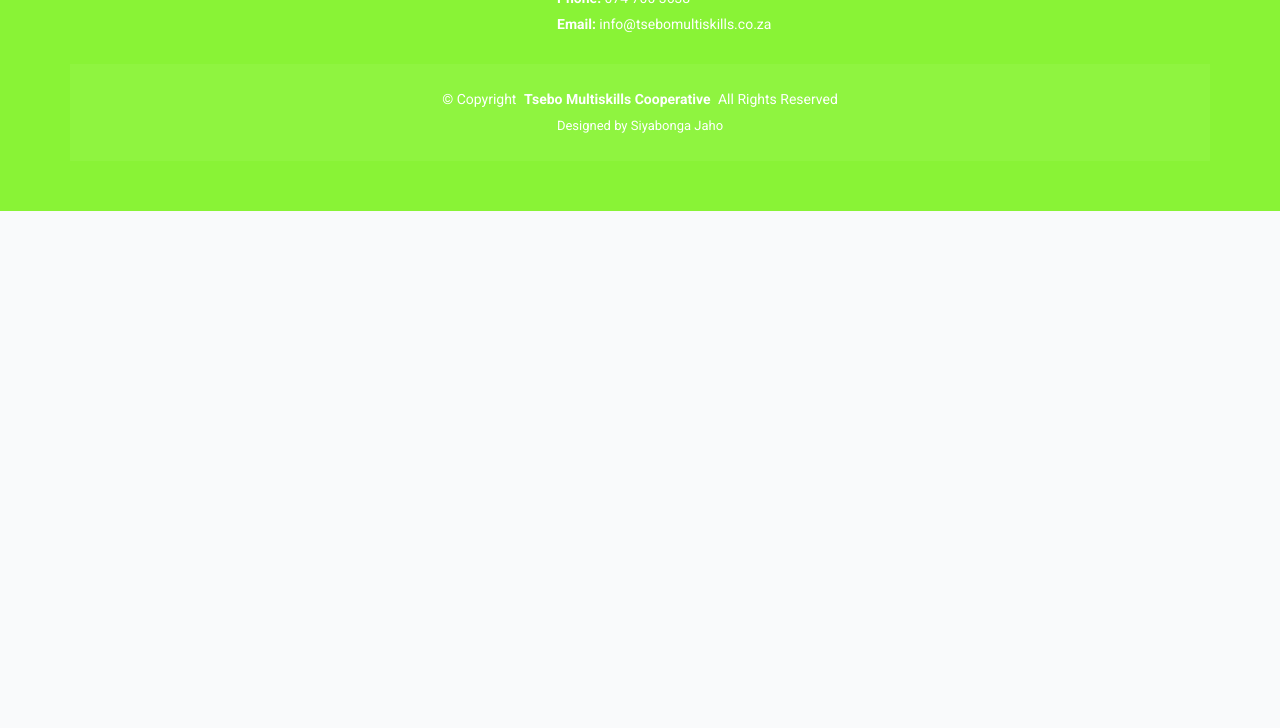
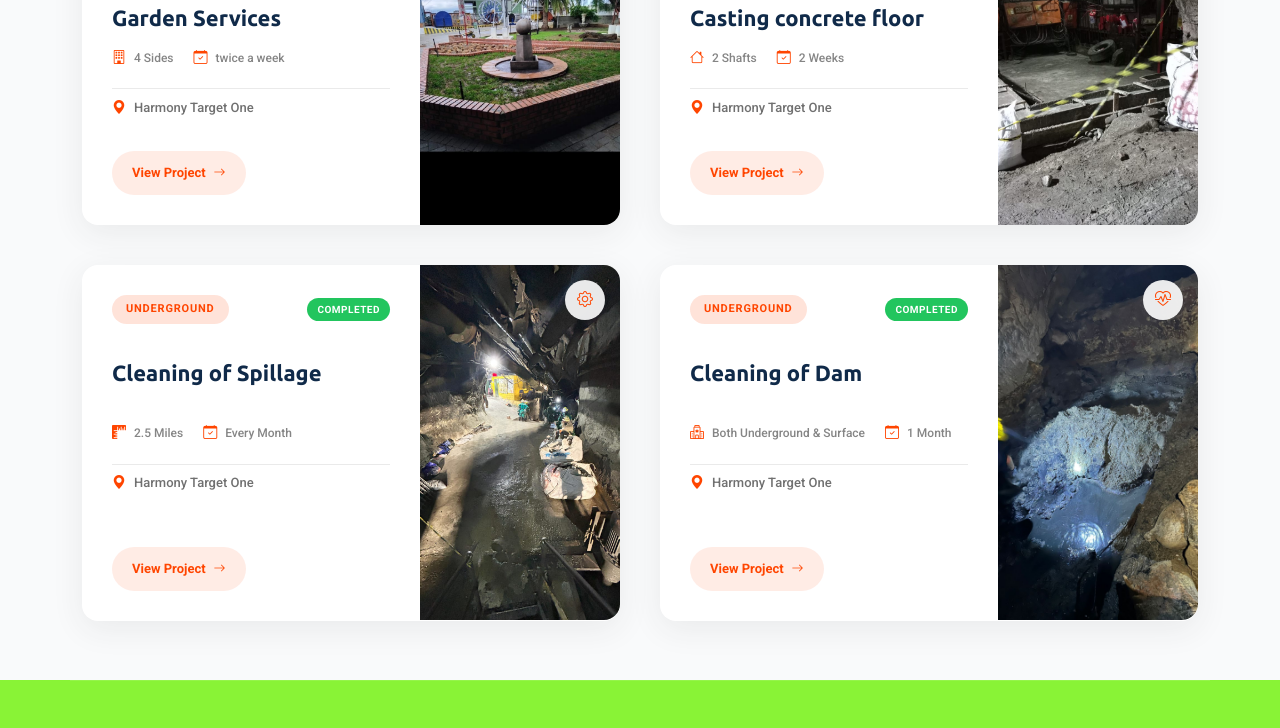
Before and after one commit to siyabongajaho/tsebo-multiskills-cooperative, a plain HTML site: page index.html in a window 1280 px wide. Shown: the part 2746-3474 px from the top of the page. Before the commit the page ends 2957 px from the top, so only its background shows below. Drawn offline with Linux system fonts and the light colour scheme.

Commit message:
Add files via upload

```diff
--- a/index.html
+++ b/index.html
@@ -191,7 +191,7 @@
                 </div>
                 <div class="col-6 col-md-3" data-aos="fade-up" data-aos-delay="500">
                   <div class="achievement-box">
-                    <h3>100%</h3>
+                    <h3>90%</h3>
                     <p>Client Satisfaction</p>
                   </div>
                 </div>
@@ -363,106 +363,106 @@
     </section><!-- /Services Section -->
 
     <!-- Projects Section -->
-    <!--section id="projects" class="projects section">
+    <section id="projects" class="projects section">
 
       <!-- Section Title -->
-      <!--div class="container section-title">
+      <div class="container section-title">
         <h2>Projects</h2>
-        <p>Necessitatibus eius consequatur ex aliquid fuga eum quidem sint consectetur velit</p>
+        <!--p>Necessitatibus eius consequatur ex aliquid fuga eum quidem sint consectetur velit</p-->
       </div><!-- End Section Title -->
 
-      <!--div class="container" data-aos="fade-up" data-aos-delay="100">
+      <div class="container" data-aos="fade-up" data-aos-delay="100">
 
         <div class="projects-grid">
 
           <div class="project-item" data-aos="zoom-in" data-aos-delay="100">
             <div class="project-content">
               <div class="project-header">
-                <span class="project-category">Commercial</span>
+                <span class="project-category">Surface</span>
                 <span class="project-status completed">Completed</span>
               </div>
-              <h3 class="project-title">Metropolitan Office Tower</h3>
+              <h3 class="project-title">Garden Services</h3>
               <div class="project-details">
                 <div class="project-info">
-                  <p>Innovative glass facade design with sustainable energy systems and modern workspace solutions.</p>
+                  <!--p>Innovative glass facade design with sustainable energy systems and modern workspace solutions.</p-->
                   <div class="project-specs">
                     <span class="spec-item">
                       <i class="bi bi-building"></i>
-                      32 Floors
+                      4 Sides
                     </span>
                     <span class="spec-item">
                       <i class="bi bi-calendar-check"></i>
-                      24 Months
+                      twice a week
                     </span>
                   </div>
                 </div>
                 <div class="project-location">
                   <i class="bi bi-geo-alt-fill"></i>
-                  <span>New York, NY</span>
+                  <span>Harmony Target One</span>
                 </div>
               </div>
-              <a href="project-details.html" class="project-link">
+              <a href="#" class="project-link">
                 <span>View Project</span>
                 <i class="bi bi-arrow-right"></i>
               </a>
             </div>
             <div class="project-visual">
-              <img src="assets/img/construction/project-2.webp" alt="Metropolitan Office Tower" class="img-fluid">
+              <img src="assets/img/projects/IMG-20251105-WA0081.jpg" alt="Metropolitan Office Tower" class="img-fluid">
               <div class="project-badge">
                 <i class="bi bi-award"></i>
               </div>
             </div>
           </div><!-- End Project Item -->
 
-          <!--div class="project-item" data-aos="zoom-in" data-aos-delay="200">
+          <div class="project-item" data-aos="zoom-in" data-aos-delay="200">
             <div class="project-content">
               <div class="project-header">
-                <span class="project-category">Residential</span>
+                <span class="project-category">Underground</span>
                 <span class="project-status in-progress">In Progress</span>
               </div>
-              <h3 class="project-title">Riverside Luxury Homes</h3>
+              <h3 class="project-title">Casting concrete floor</h3>
               <div class="project-details">
                 <div class="project-info">
-                  <p>Premium residential development featuring eco-friendly materials and smart home integration.</p>
+                  <!--p>Premium residential development featuring eco-friendly materials and smart home integration.</p-->
                   <div class="project-specs">
                     <span class="spec-item">
                       <i class="bi bi-house"></i>
-                      24 Units
+                      2 Shafts
                     </span>
                     <span class="spec-item">
                       <i class="bi bi-calendar-check"></i>
-                      18 Months
+                      2 Weeks
                     </span>
                   </div>
                 </div>
                 <div class="project-location">
                   <i class="bi bi-geo-alt-fill"></i>
-                  <span>Portland, OR</span>
+                  <span>Harmony Target One</span>
                 </div>
               </div>
-              <a href="project-details.html" class="project-link">
+              <a href="#" class="project-link">
                 <span>View Project</span>
                 <i class="bi bi-arrow-right"></i>
               </a>
             </div>
             <div class="project-visual">
-              <img src="assets/img/construction/project-6.webp" alt="Riverside Luxury Homes" class="img-fluid">
+              <img src="assets/img/projects/IMG-20251105-WA0064.jpg" alt="Riverside Luxury Homes" class="img-fluid">
               <div class="project-badge">
                 <i class="bi bi-tools"></i>
               </div>
             </div>
           </div><!-- End Project Item -->
 
-          <!--div class="project-item" data-aos="zoom-in" data-aos-delay="300">
+          <div class="project-item" data-aos="zoom-in" data-aos-delay="300">
             <div class="project-content">
               <div class="project-header">
-                <span class="project-category">Infrastructure</span>
+                <span class="project-category">Underground</span>
                 <span class="project-status completed">Completed</span>
               </div>
-              <h3 class="project-title">Highway Bridge Reconstruction</h3>
+              <h3 class="project-title">Cleaning of Spillage</h3>
               <div class="project-details">
                 <div class="project-info">
-                  <p>Major infrastructure upgrade enhancing traffic flow and ensuring structural safety standards.</p>
+                  <!--p>Major infrastructure upgrade enhancing traffic flow and ensuring structural safety standards.</p-->
                   <div class="project-specs">
                     <span class="spec-item">
                       <i class="bi bi-rulers"></i>
@@ -470,61 +470,61 @@
                     </span>
                     <span class="spec-item">
                       <i class="bi bi-calendar-check"></i>
-                      36 Months
+                      Every Month
                     </span>
                   </div>
                 </div>
                 <div class="project-location">
                   <i class="bi bi-geo-alt-fill"></i>
-                  <span>Dallas, TX</span>
+                  <span>Harmony Target One</span>
                 </div>
               </div>
-              <a href="project-details.html" class="project-link">
+              <a href="#" class="project-link">
                 <span>View Project</span>
                 <i class="bi bi-arrow-right"></i>
               </a>
             </div>
             <div class="project-visual">
-              <img src="assets/img/construction/project-10.webp" alt="Highway Bridge Reconstruction" class="img-fluid">
+              <img src="assets/img/projects/IMG-20251105-WA0061.jpg" alt="Highway Bridge Reconstruction" class="img-fluid">
               <div class="project-badge">
                 <i class="bi bi-gear"></i>
               </div>
             </div>
           </div><!-- End Project Item -->
 
-          <!--div class="project-item" data-aos="zoom-in" data-aos-delay="100">
+          <div class="project-item" data-aos="zoom-in" data-aos-delay="100">
             <div class="project-content">
               <div class="project-header">
-                <span class="project-category">Healthcare</span>
+                <span class="project-category">Underground</span>
                 <span class="project-status completed">Completed</span>
               </div>
-              <h3 class="project-title">Children's Medical Facility</h3>
+              <h3 class="project-title">Cleaning of Dam</h3>
               <div class="project-details">
                 <div class="project-info">
-                  <p>Specialized pediatric center with family-friendly design and advanced medical technology integration.</p>
+                  <!--p>Specialized pediatric center with family-friendly design and advanced medical technology integration.</p-->
                   <div class="project-specs">
                     <span class="spec-item">
                       <i class="bi bi-hospital"></i>
-                      8 Floors
+                      Both Underground & Surface
                     </span>
                     <span class="spec-item">
                       <i class="bi bi-calendar-check"></i>
-                      28 Months
+                      1 Month
                     </span>
                   </div>
                 </div>
                 <div class="project-location">
                   <i class="bi bi-geo-alt-fill"></i>
-                  <span>Boston, MA</span>
+                  <span>Harmony Target One</span>
                 </div>
               </div>
-              <a href="project-details.html" class="project-link">
+              <a href="#" class="project-link">
                 <span>View Project</span>
                 <i class="bi bi-arrow-right"></i>
               </a>
             </div>
             <div class="project-visual">
-              <img src="assets/img/construction/project-4.webp" alt="Children's Medical Facility" class="img-fluid">
+              <img src="assets/img/projects/IMG-20251105-WA0047.jpg" alt="Children's Medical Facility" class="img-fluid">
               <div class="project-badge">
                 <i class="bi bi-heart-pulse"></i>
               </div>
```
